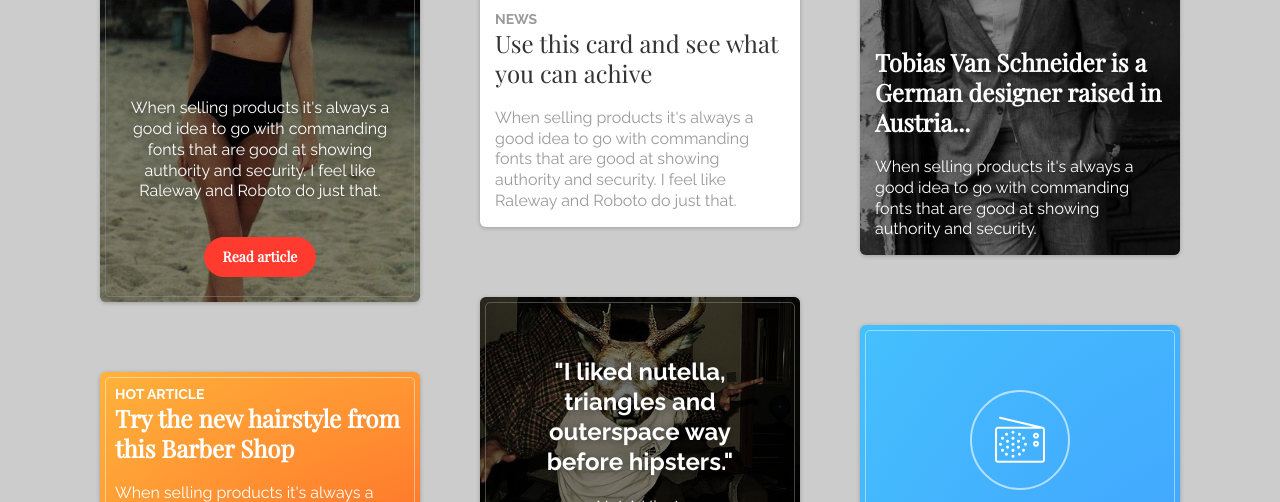
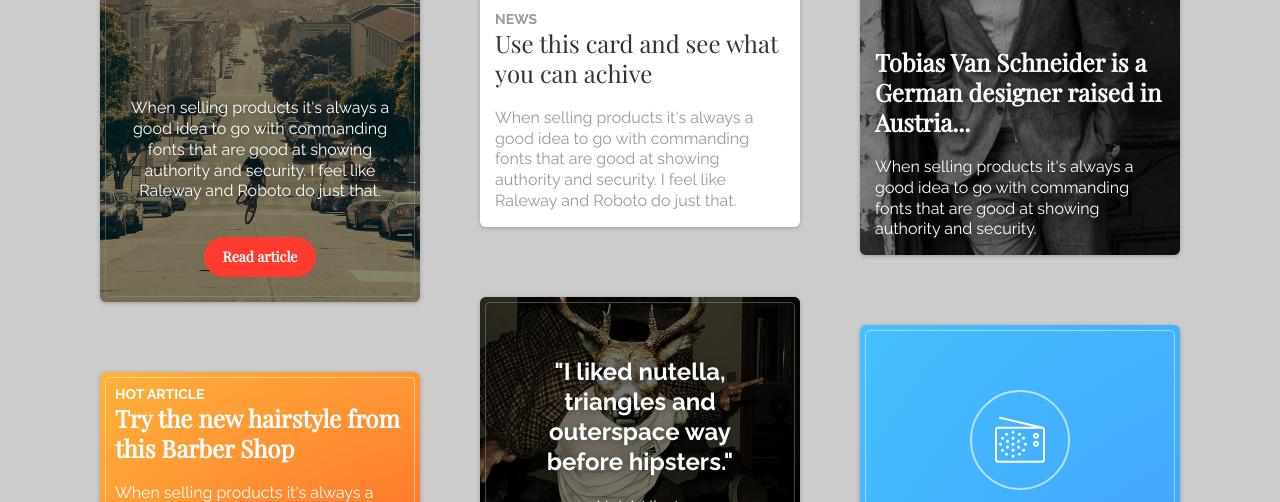
Before and after one commit to bridnap/gsd, a plain HTML site: page index.html in a window 1280 px wide. Shown: the part 832-1334 px from the top of the page. Drawn offline with nearby package versions, Linux system fonts and the light colour scheme.

Commit message:
Update index.html

```diff
--- a/index.html
+++ b/index.html
@@ -161,7 +161,7 @@
 
 
             <div class="card-box col-md-4 col-sm-6">
-                <div class="card card-with-border" data-background="image" data-src="assets/img/fashion-1.jpg">
+                <div class="card card-with-border" data-background="image" data-src="assets/img/city-1.jpg">
                     <div class="header">
                     </div>
 
```
